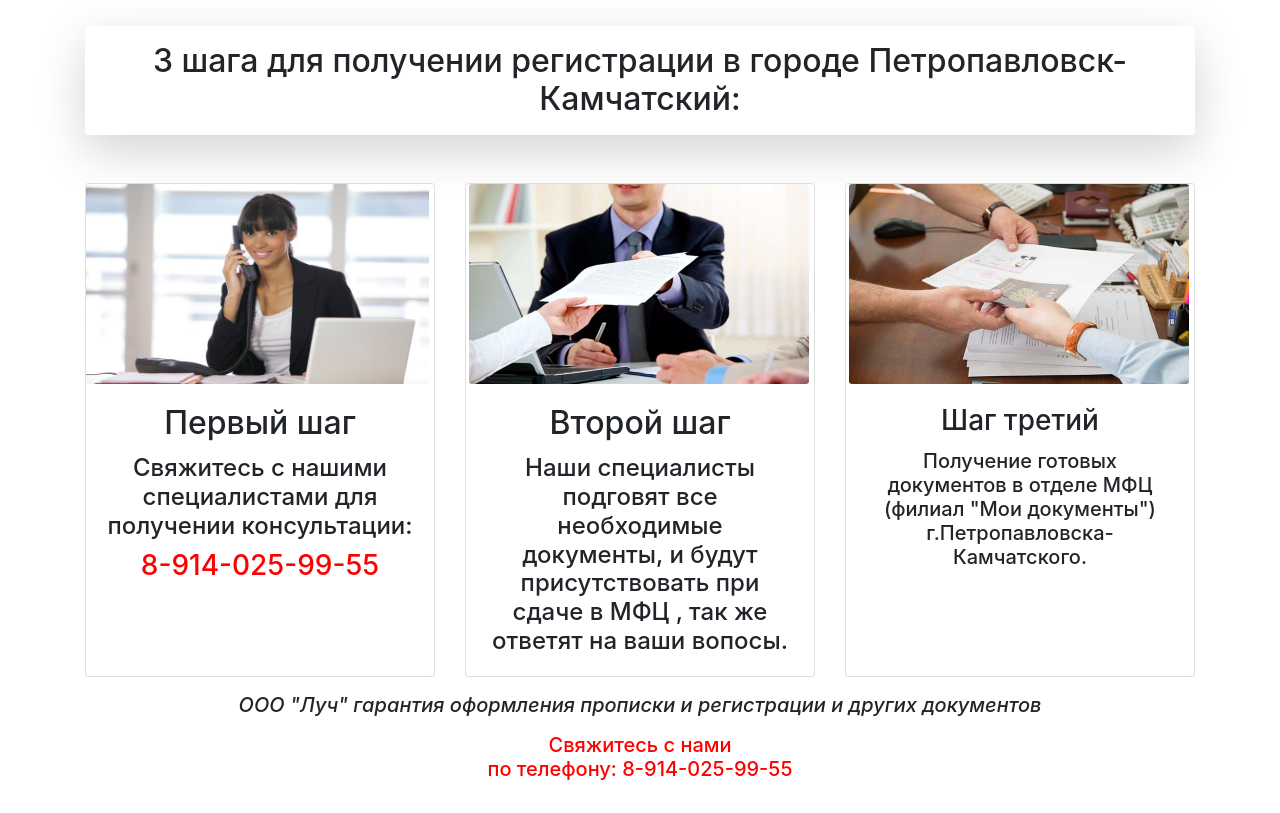
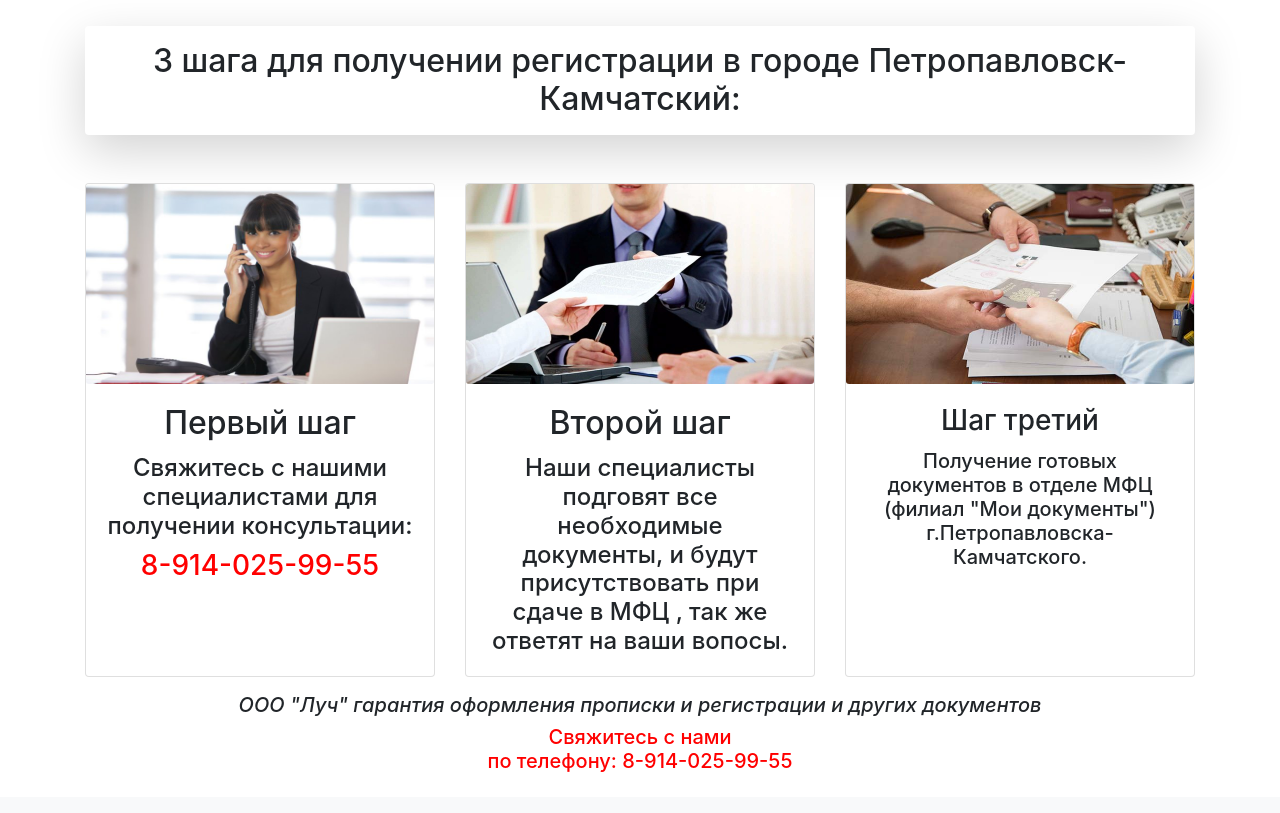
Before and after one commit to zaha5216/Propiska_kamchatka, a Django app: page / in a window 1280 px wide. Shown: the part 1854-2667 px from the top of the page. After the commit the page ends 2626 px from the top, so only its background shows below. Run offline with Django 3.2, Linux system fonts and the light colour scheme; some libraries are stand-ins or nearby versions.

Commit message:
my message

```diff
--- a/templates/layout/basic.html
+++ b/templates/layout/basic.html
@@ -177,7 +177,7 @@
                 <h2 class="shadow-lg p-3 mb-5 bg-white rounded text-center" style="margin-top:30px">3 шага для получении регистрации в городе Петропавловск-Камчатский:</h2>
                 <div class="card-deck">
                   <div class="card " >
-                      <img class="rounded-sm" src="/static/main2/41.1.1.jpg" width="343" height="200"  alt="Rounded image">
+                      <img class="rounded-sm" src="/static/main2/41.1.1.jpg" height="200"  alt="Rounded image">
                     <div class="card-body text-center">
                       <h2 class="card-title" >Первый шаг</h2>
                       <h4 class="card-text">Свяжитесь с нашими специалистами для получении консультации:</h4>
@@ -185,7 +185,7 @@
                     </div>
                   </div>
                   <div class="card">
-                      <img class="rounded-sm"  style="margin-left: 3px;" src="static/main2/41_9.jpg"  width="340" height="200"  alt="Rounded image">
+                      <img class="rounded-sm"   src="static/main2/41_9.jpg" height="200"  alt="Rounded image">
                     <div class="card-body text-center">
                       <h2 class="card-title">Второй шаг</h2>
                       <h4 class="card-text">Наши специалисты подговят все необходимые документы, и будут присутствовать
@@ -194,7 +194,7 @@
                   </div>
                   <div class="card" >
                       <!--<img class="rounded-top" src="static/main2/41_12.jpg" alt="Slightly rounded image">-->
-                      <img class="rounded-sm"  style="margin-left: 3px;" src="static/main2/41_12.jpg" width="340" height="200" alt="Rounded image">
+                      <img class="rounded-sm" src="static/main2/41_12.jpg"  height="200" alt="Rounded image">
                     <div class="card-body text-center">
                       <h3 class="card-title">Шаг третий </h3>
                       <h5 class="card-text">Получение готовых документов в отделе МФЦ<br>(филиал "Мои документы") г.Петропавловска-Камчатского.</h5>
@@ -209,7 +209,7 @@
 <footer class="footer mt-auto py-3" style="background:white;" >
   <div class="container" style="margin-top:-10px">
       <h5 class="text-center font-italic" >OOO "Луч" гарантия оформления прописки и регистрации и других документов</h5>
-      <h5 class="text-center"><a class="nav-link" style="color:red"  href="tel:+79140259955"> Свяжитесь с нами<br> по телефону: 8-914-025-99-55</a></h5>
+      <h5 class="text-center"><a style="color:red"  href="tel:+79140259955"> Свяжитесь с нами<br> по телефону: 8-914-025-99-55</a></h5>
   </div>
 </footer>
 </body>
```
